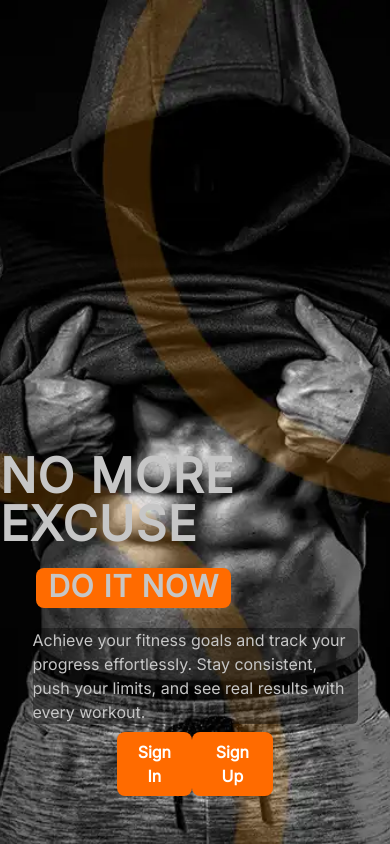
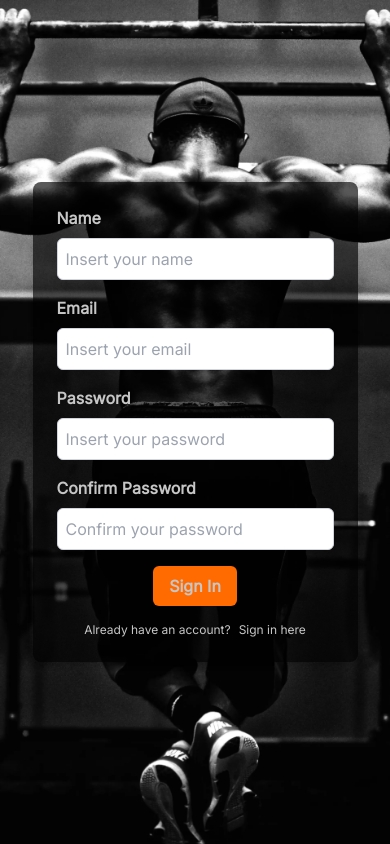
Before and after one commit to Carmelo85S/gain-track, a React (Vite) app: page /signup in a window 390 px wide. Built offline with nearby package versions, Linux system fonts and the light colour scheme.

Commit message:
sign in and sign up form

```diff
--- a/src/App.tsx
+++ b/src/App.tsx
@@ -1,10 +1,17 @@
+import { BrowserRouter, Routes, Route } from "react-router-dom"
+import SignIn from "./pages/form/signIn/SignIn"
+import SignUp from "./pages/form/signUp/SignUp";
 import Home from "./pages/home/Home"
 
 const App = () => {
   return (
-    <div>
-      <Home></Home>
-    </div>
+    <BrowserRouter>
+      <Routes>
+        <Route path="/" element={ <Home />} />
+        <Route path="/signin" element={ <SignIn />} />
+        <Route path="/signup" element={<SignUp />} />
+      </Routes>
+    </BrowserRouter>
   )
 }
 
--- a/src/components/button/Button.tsx
+++ b/src/components/button/Button.tsx
@@ -1,33 +1,20 @@
-import React from "react";
 import { ButtonProps } from "../../types/buttonProps";
 
 const Button: React.FC<ButtonProps> = ({
   label,
+  type = "button",
   onClick,
   variant = "primary",
   size = "medium",
   disabled = false,
 }) => {
-  const baseStyles = "font-semibold rounded-lg transition duration-300";
-
-  const variantStyles = {
-    primary: "bg-primary-100 text-white hover:bg-primary-200",
-    secondary: "bg-secondary-300 text-white hover:bg-secondary-400",
-    outline: "border border-primary-100 text-primary-100 hover:bg-primary-100 hover:text-white",
-  };
-
-  const sizeStyles = {
-    small: "px-3 py-1 text-sm",
-    medium: "px-4 py-2 text-base",
-    large: "px-6 py-3 text-lg",
-  };
-
   return (
     <button
-      className={`${baseStyles} ${variantStyles[variant]} ${sizeStyles[size]} ${
+      type={type}
+      onClick={onClick}
+      className={`btn ${variant} ${size} bg-primary-100 text-main px-4 py-2 rounded-md font-semibold ${
         disabled ? "opacity-50 cursor-not-allowed" : ""
       }`}
-      onClick={onClick}
       disabled={disabled}
     >
       {label}
--- /dev/null
+++ b/src/pages/form/signIn/SignIn.tsx
@@ -0,0 +1,65 @@
+import { useState } from "react";
+import Button from "../../../components/button/Button";
+import { useNavigate } from "react-router-dom";
+
+const Login = () => {
+  const [email, setEmail] = useState<string>("");
+  const [password, setPassword] = useState<string>("");
+
+  const handleSubmit = (e: React.FormEvent<HTMLFormElement>) => {
+    e.preventDefault();
+    console.log("Email:", email);
+    console.log("Password:", password);
+
+    // Logic auth
+  };
+
+  const navigate = useNavigate();
+
+  return (
+    <div className="md:hidden xs:bg-form-bg xs:bg-no-repeat xs:bg-center xs:bg-cover flex flex-col justify-center h-screen">
+      <form
+        className="w-5/6 bg-black bg-opacity-65 shadow-md rounded-lg p-6 mx-auto flex flex-col"
+        onSubmit={handleSubmit}
+      >
+        <label htmlFor="email" className="mb-2 text-main font-semibold">
+          Email
+        </label>
+        <input
+          type="email"
+          name="email"
+          id="email"
+          placeholder="Insert your email"
+          value={email}
+          onChange={(e) => setEmail(e.target.value)}
+          required
+          className="p-2 border border-gray-300 rounded-md w-full mb-4 focus:ring focus:ring-blue-200"
+        />
+
+        <label htmlFor="password" className="mb-2 text-main font-semibold">
+          Password
+        </label>
+        <input
+          type="password"
+          name="password"
+          id="password"
+          placeholder="Insert your password"
+          value={password}
+          onChange={(e) => setPassword(e.target.value)}
+          required
+          className="p-2 border border-gray-300 rounded-md w-full mb-4 focus:ring focus:ring-blue-200"
+        />
+
+        <div className="w-full flex justify-center">
+          <Button label="Sign In" type="submit" />
+        </div>
+        <div className="flex justify-center items-center pt-4">
+          <p className="text-main text-xs pr-2">Don't you have an account?</p>
+          <a className="text-main text-xs" onClick={() => navigate("/signup")}>Register here</a>
+        </div>
+      </form>
+    </div>
+  );
+};
+
+export default Login;
--- /dev/null
+++ b/src/pages/form/signUp/SignUp.tsx
@@ -0,0 +1,97 @@
+import { useState } from "react";
+import Button from "../../../components/button/Button";
+import { useNavigate } from "react-router-dom";
+
+const Login = () => {
+    const [name, setName] = useState<string>("");
+  const [email, setEmail] = useState<string>("");
+  const [password, setPassword] = useState<string>("");
+  const [confirmPassword, setConfirmPassword] = useState<string>("");
+
+  const handleSubmit = (e: React.FormEvent<HTMLFormElement>) => {
+    e.preventDefault();
+    console.log("Name:", name);
+    console.log("Email:", email);
+    console.log("Password:", password);
+    console.log("Confirm Password", confirmPassword);
+
+    // Logic auth
+  };
+
+  const navigate = useNavigate();
+
+  return (
+    <div className="md:hidden xs:bg-form-bg xs:bg-no-repeat xs:bg-center xs:bg-cover flex flex-col justify-center h-screen">
+      <form
+        className="w-5/6 bg-black bg-opacity-65 shadow-md rounded-lg p-6 mx-auto flex flex-col"
+        onSubmit={handleSubmit}
+      >
+        <label htmlFor="name" className="mb-2 text-main font-semibold">
+          Name
+        </label>
+        <input
+          type="text"
+          name="name"
+          id="name"
+          placeholder="Insert your name"
+          value={name}
+          onChange={(e) => setName(e.target.value)}
+          required
+          className="p-2 border border-gray-300 rounded-md w-full mb-4 focus:ring focus:ring-blue-200"
+        />
+
+        <label htmlFor="email" className="mb-2 text-main font-semibold">
+          Email
+        </label>
+        <input
+          type="email"
+          name="email"
+          id="email"
+          placeholder="Insert your email"
+          value={email}
+          onChange={(e) => setEmail(e.target.value)}
+          required
+          className="p-2 border border-gray-300 rounded-md w-full mb-4 focus:ring focus:ring-blue-200"
+        />
+
+        <label htmlFor="password" className="mb-2 text-main font-semibold">
+          Password
+        </label>
+        <input
+          type="password"
+          name="password"
+          id="password"
+          placeholder="Insert your password"
+          value={password}
+          onChange={(e) => setPassword(e.target.value)}
+          required
+          className="p-2 border border-gray-300 rounded-md w-full mb-4 focus:ring focus:ring-blue-200"
+        />
+
+        <label htmlFor="confirm password" className="mb-2 text-main font-semibold">
+          Confirm Password
+        </label>
+        <input
+          type="password"
+          name="confirm password"
+          id="confirm password"
+          placeholder="Confirm your password"
+          value={confirmPassword}
+          onChange={(e) => setConfirmPassword(e.target.value)}
+          required
+          className="p-2 border border-gray-300 rounded-md w-full mb-4 focus:ring focus:ring-blue-200"
+        />
+
+        <div className="w-full flex justify-center">
+          <Button label="Sign In" type="submit" />
+        </div>
+        <div className="flex justify-center items-center pt-4">
+          <p className="text-main text-xs pr-2">Already have an account?</p>
+          <a className="text-main text-xs" onClick={() => navigate("/signin")}>Sign in here</a>
+        </div>
+      </form>
+    </div>
+  );
+};
+
+export default Login;
--- a/src/pages/home/Home.tsx
+++ b/src/pages/home/Home.tsx
@@ -1,21 +1,33 @@
+import { useNavigate } from "react-router-dom"
 import Button from "../../components/button/Button"
 
 const Home = () => {
+
+    const navigate = useNavigate();
+
   return (
     <div className="md:hidden xs:bg-main-bg xs:bg-no-repeat xs:bg-center xs:bg-cover flex flex-col justify-end h-screen">
         <div className="w-full mt-auto mx-auto mb-12 flex justify-center items-center flex-col font-inter">
-            <h1 className="text-main my-auto font-semibold text-5xl tracking-wide">
+            <h1 className="text-main my-auto font-semibold text-3xl tracking-wide">
                 NO MORE EXCUSE
             </h1>
-            <h2 className="ml-9 w-2/4 h-10  bg-primary-100 rounded-lg text-main text-center my-5 mr-auto font-semibold text-3xl tracking-wide">
+            <h2 className="ml-9 w-2/4 h-10 bg-primary-100 rounded-lg flex items-center justify-center text-main text-center my-5 mr-auto font-semibold text-2xl tracking-wide">
                 DO IT NOW
             </h2>
-            <p className="w-5/6 text-main bg-black bg-opacity-40 rounded-md">
+            <p className="w-5/6 text-main text-justify">
                 Achieve your fitness goals and track your progress effortlessly. Stay consistent, push your limits, and see real results with every workout.
             </p>
-            <div className="w-2/5 mt-2 flex justify-between items-center">
-                <Button label="Sign In" variant="primary" size="medium" onClick={() => alert("Clicked!")} />
-                <Button label="Sign Up" variant="primary" size="medium" onClick={() => alert("Clicked!")} />
+            <div className="w-4/5 mt-2 flex justify-between items-center">
+                <Button
+                    label="Sign In"
+                    onClick={() => navigate("/signin")}
+                 />
+                <Button
+                    label="Sign Up"
+                    variant="primary"
+                    size="medium"
+                    onClick={() => navigate("/signup")}
+                 />
             </div>
         </div>
     </div>
--- a/src/types/buttonProps.ts
+++ b/src/types/buttonProps.ts
@@ -1,5 +1,6 @@
 export interface ButtonProps {
   label: string;
+  type?: "button" | "submit" | "reset";
   onClick?: () => void;
   variant?: "primary" | "secondary" | "outline";
   size?: "small" | "medium" | "large";
--- a/tailwind.config.js
+++ b/tailwind.config.js
@@ -8,6 +8,7 @@ export default {
       },
       backgroundImage: {
         'main-bg': "url('/src/assets/main.webp')",
+        'form-bg': "url('/src/assets/form.webp')",
       },
       colors: {
         "main": "#C6C6C6",
```
Also changed, not shown: src/assets/form.webp (added), src/assets/main.webp. Lines whose indentation alone changed are shown as unchanged.
